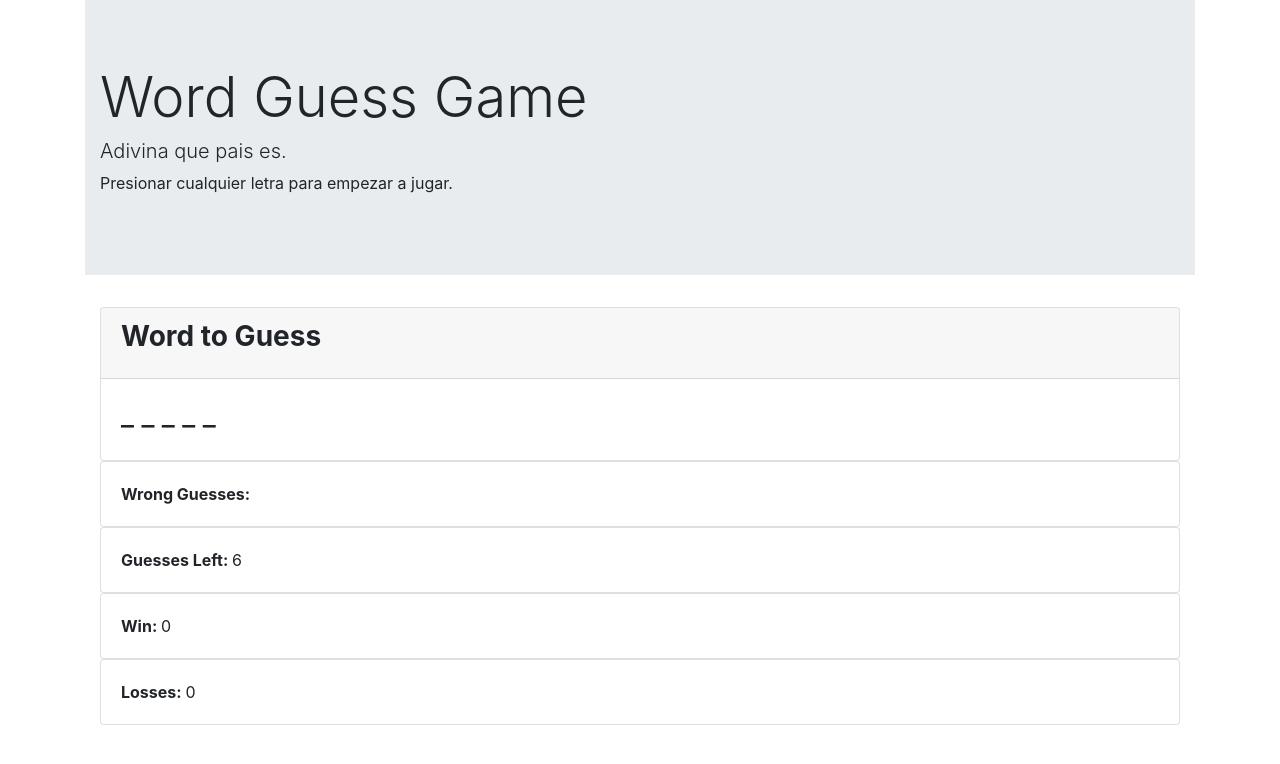
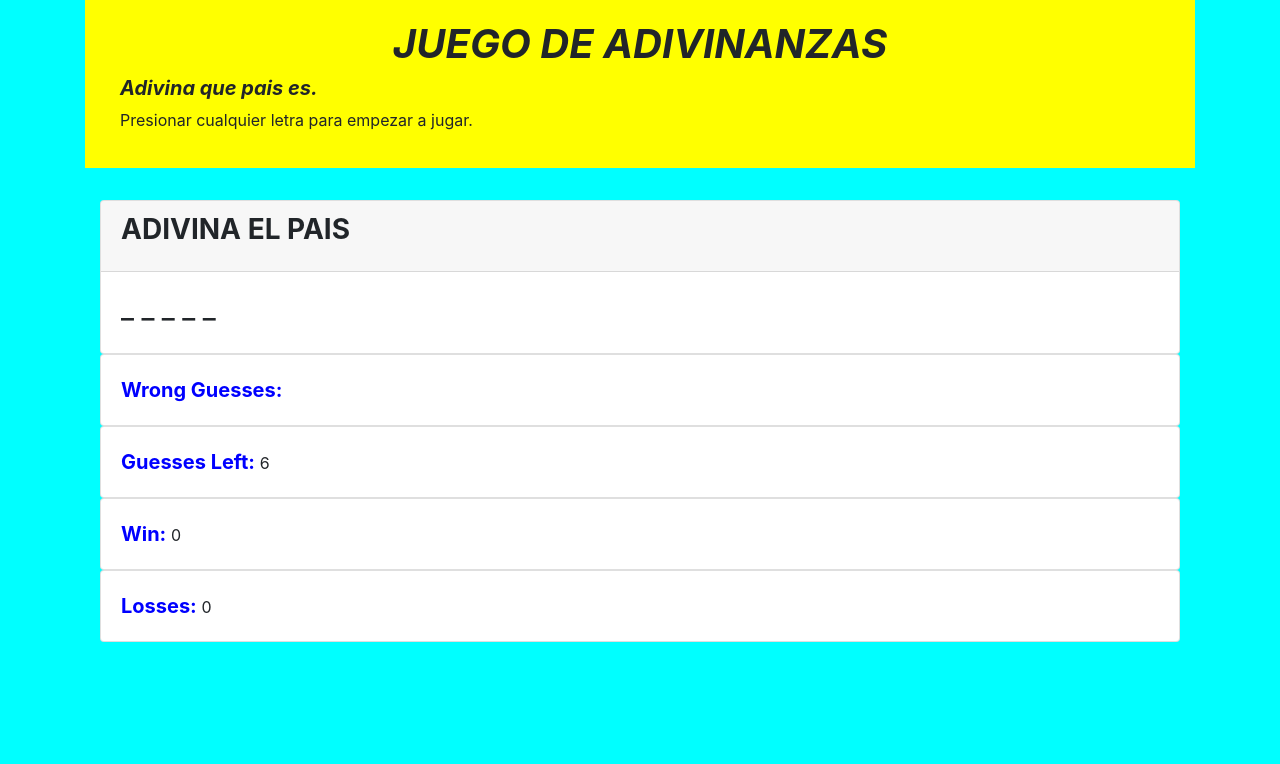
Before and after one commit to Seba0007/wordguess, a plain HTML site: page index.html in a window 1280 px wide. Drawn offline with nearby package versions, Linux system fonts and the light colour scheme.

Commit message:
css added

```diff
--- a/app.js
+++ b/app.js
@@ -60,7 +60,7 @@ function rondaCompleta() {
         winCounter++;
 
         document.getElementById("winCounter").innerHTML = winCounter;
-        alert("Ganados:" + winCounter + "| Perdidos: " + lossCouter + "Chances restantes: " + chancesRestantes);
+        alert("GANADOS:  " +   winCounter   +   " PERDIDOS :  " +   lossCouter);
 
         inicioJuego();
     }
@@ -69,7 +69,7 @@ function rondaCompleta() {
         lossCouter++;
 
         document.getElementById("lossCounter").innerHTML = lossCouter;
-        alert("Ganados:" + winCounter + "| Perdidos: " + lossCouter + "Chances restantes: " + chancesRestantes);
+        alert("GANADOS:  " +   winCounter   +   " PERDIDOS :  " +   lossCouter);
 
 
         inicioJuego();
--- a/index.html
+++ b/index.html
@@ -4,6 +4,7 @@
     <meta charset="UTF-8">
     <meta name="viewport" content="width=device-width, initial-scale=1.0">
     <link rel="stylesheet" href="https://stackpath.bootstrapcdn.com/bootstrap/4.5.2/css/bootstrap.min.css" integrity="sha384-JcKb8q3iqJ61gNV9KGb8thSsNjpSL0n8PARn9HuZOnIxN0hoP+VmmDGMN5t9UJ0Z" crossorigin="anonymous">
+    <link rel="stylesheet" href="style.css">
     <title>Word Guess</title>
 </head>
 <body>
@@ -12,7 +13,7 @@
 
         <div class="jumbotron jumbotron-fluid">
             <div class="container">
-            <h1 class="display-4">Word Guess Game</h1>
+            <h1 class="display-4">JUEGO DE ADIVINANZAS</h1>
             <h2 class="lead">Adivina que pais es.</h2>
             <p>Presionar cualquier letra para empezar a jugar.</p>
             </div>
@@ -23,7 +24,7 @@
 
                 <div class="card">
                     <div class="card-header">
-                    <h3 class="card-title"><strong>Word to Guess</strong></h3>
+                    <h3 class="card-title"><strong>ADIVINA EL PAIS</strong></h3>
                     </div>
                     <div class="card-body">
                     <h3 id="wordBlanks">_ _ _ _ _ _ _ _ _ </h3>
@@ -31,25 +32,25 @@
                 </div>
                 <div class="card">
                     <div class="card-body">
-                    <strong>Wrong Guesses: </strong> <span id="wrongGuesses"></span>
+                    <strong class="cards">Wrong Guesses: </strong> <span id="wrongGuesses"></span>
                     </div>
                 </div>
 
                 <div class="card">
                     <div class="card-body">
-                    <strong>Guesses Left: </strong> <span id="guessesLeft">9</span>
+                    <strong class="cards">Guesses Left: </strong> <span id="guessesLeft">9</span>
                     </div>
                 </div>
 
                 <div class="card">
                     <div class="card-body">
-                    <strong>Win: </strong> <span id="winCounter">0</span>
+                    <strong class="cards">Win: </strong> <span id="winCounter">0</span>
                     </div>
                 </div>
 
                 <div class="card">
                     <div class="card-body">
-                    <strong>Losses: </strong> <span id="lossCounter">0</span>
+                    <strong class="cards">Losses: </strong> <span id="lossCounter">0</span>
                     </div>
                 </div>
             </div>
--- /dev/null
+++ b/style.css
@@ -0,0 +1,23 @@
+body {
+    background-color: aqua;
+}
+
+.jumbotron {
+    background-color: yellow;
+    padding: 20px;
+}
+.display-4{
+    text-align: center;
+    font-size: 40px;
+    font-style: italic;
+    font-weight: bolder;
+}
+.cards{
+    font-size: 20px;
+    color: blue;
+}
+
+.lead {
+    font-style: italic;
+    font-weight: bolder;
+}
```
